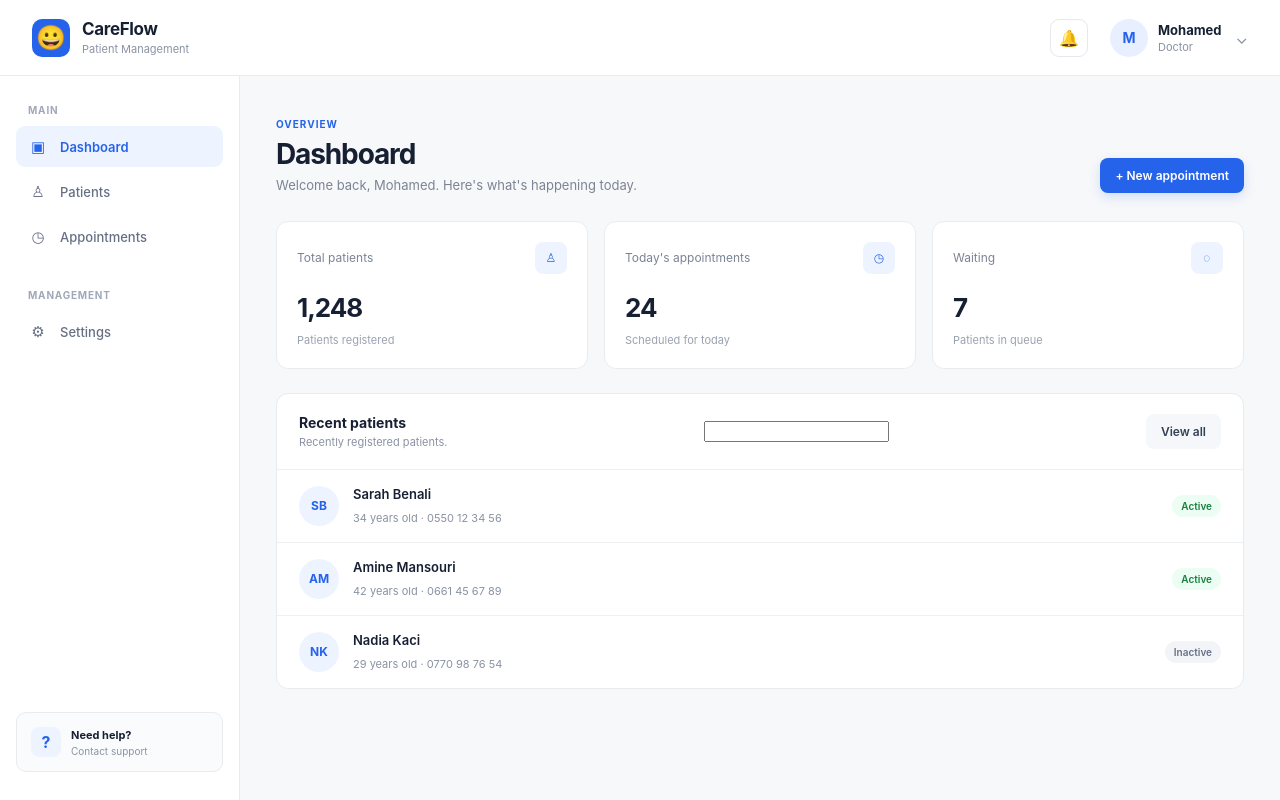
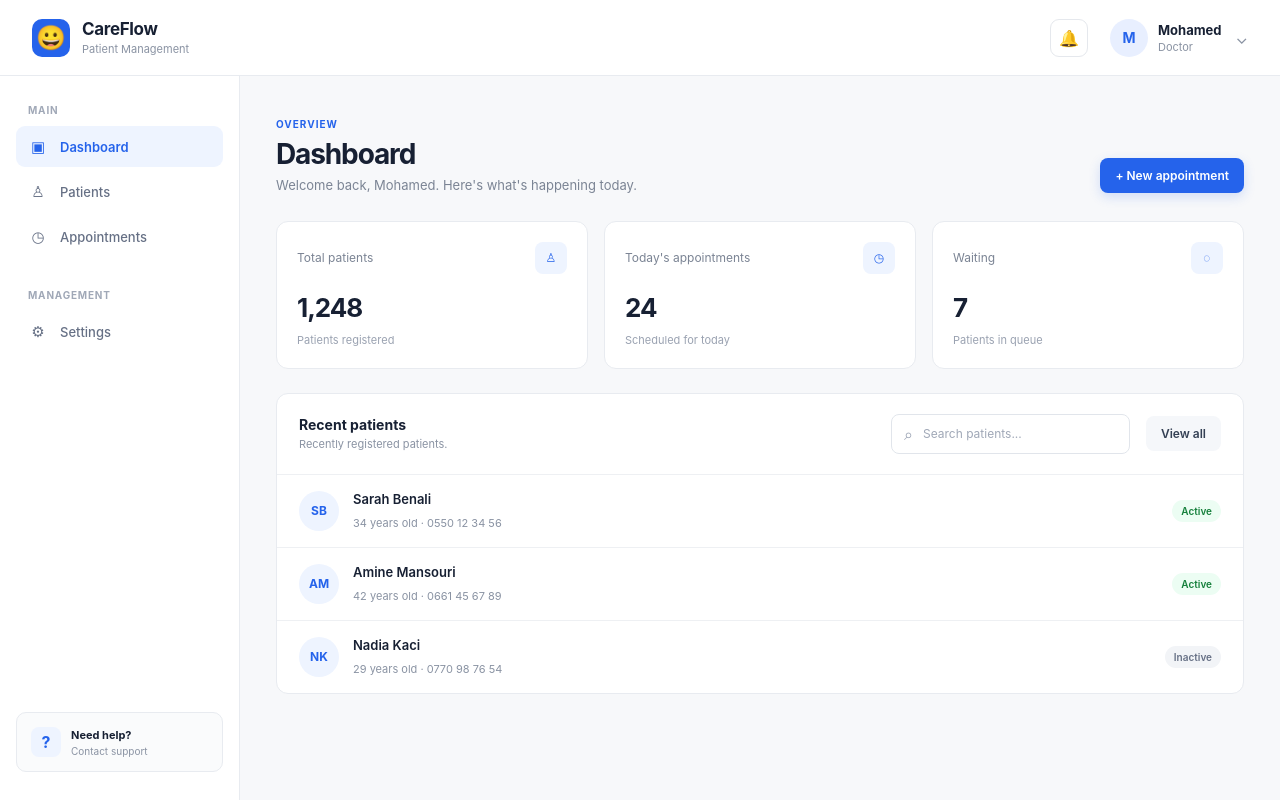
Before and after one commit to medBtn/react_careflow, a React (Vite) app: page / in a window 1280 px wide. Built offline with nearby package versions, Linux system fonts and the light colour scheme.

Commit message:
feat(ui): enhence search style.

```diff
--- a/src/components/Dashboard/Dashboard.tsx
+++ b/src/components/Dashboard/Dashboard.tsx
@@ -94,14 +94,20 @@ export function Dashboard() {
             <h3>Recent patients</h3>
             <p>Recently registered patients.</p>
           </div>
-          <div>
+          <div style={{ display: "flex", alignItems: "center", gap: "1rem" }}>
+            <div className="patient-toolbar">
+              <div className="search-box">
+                <span>⌕</span>
                 <input
                   type="text"
+                  placeholder="Search patients..."
                   value={searchTerm}
                   onChange={(event) => setSearchTerm(event.target.value)}
                 />
               </div>
+            </div>
             <button className="secondary-button">View all</button>
+          </div>
         </div>
         <PatientList patients={filteredPatients} />
       </section>
--- a/src/index.css
+++ b/src/index.css
@@ -424,7 +424,7 @@ li {
   color: #2563eb;
 }
 
-.stat-card > strong {
+.stat-card>strong {
   display: block;
 
   margin-bottom: 5px;
@@ -592,7 +592,64 @@ li {
 }
 
 
+/*
+  =========================
+   SEARCH BAR
+  ========================= */
+*/
+.patient-toolbar {
+  padding: 16px 22px;
 
+  border-bottom: 1px solid #eef0f3;
+}
+
+.search-box {
+  max-width: 340px;
+
+  display: flex;
+  align-items: center;
+  gap: 8px;
+
+  padding: 9px 12px;
+
+  border: 1px solid #e1e5eb;
+  border-radius: 8px;
+
+  background: #ffffff;
+
+  transition:
+    border-color 0.2s ease,
+    box-shadow 0.2s ease;
+}
+
+.search-box:focus-within {
+  border-color: #2563eb;
+
+  box-shadow:
+    0 0 0 3px rgba(37, 99, 235, 0.08);
+}
+
+.search-box span {
+  color: #98a1b2;
+  font-size: 16px;
+}
+
+.search-box input {
+  width: 100%;
+
+  border: 0;
+  outline: 0;
+
+  background: transparent;
+
+  color: #172033;
+  font: inherit;
+  font-size: 12px;
+}
+
+.search-box input::placeholder {
+  color: #a0a8b7;
+}
 
 /* =========================
    RESPONSIVE
```
Lines whose indentation alone changed are shown as unchanged.
